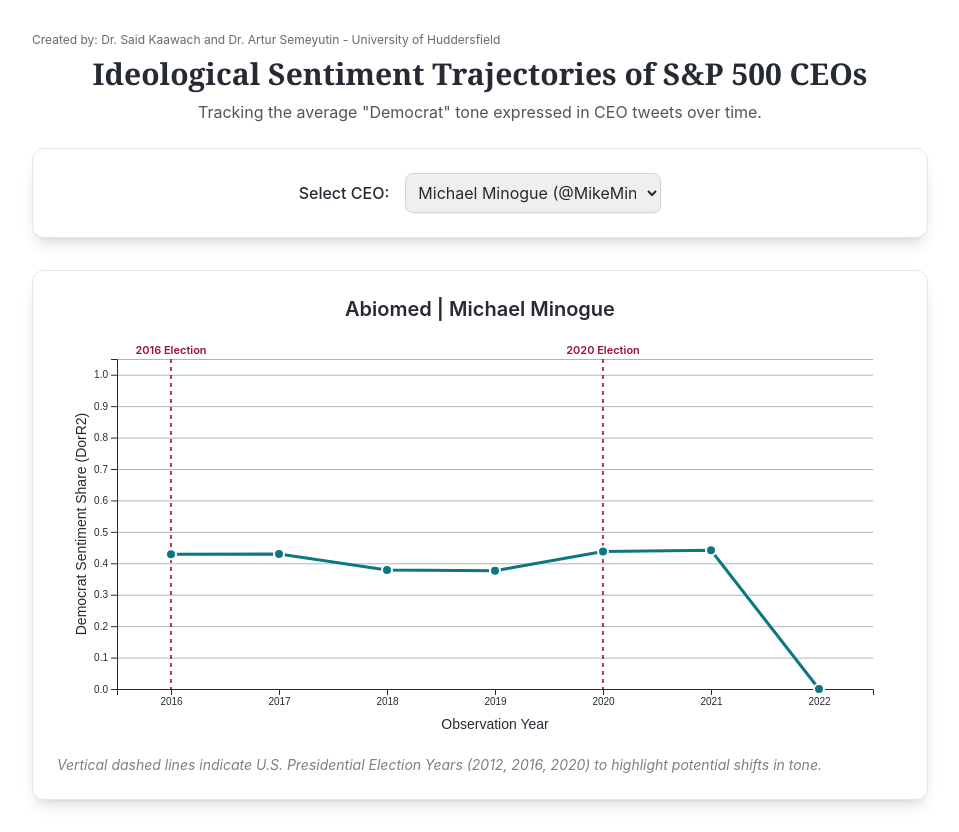
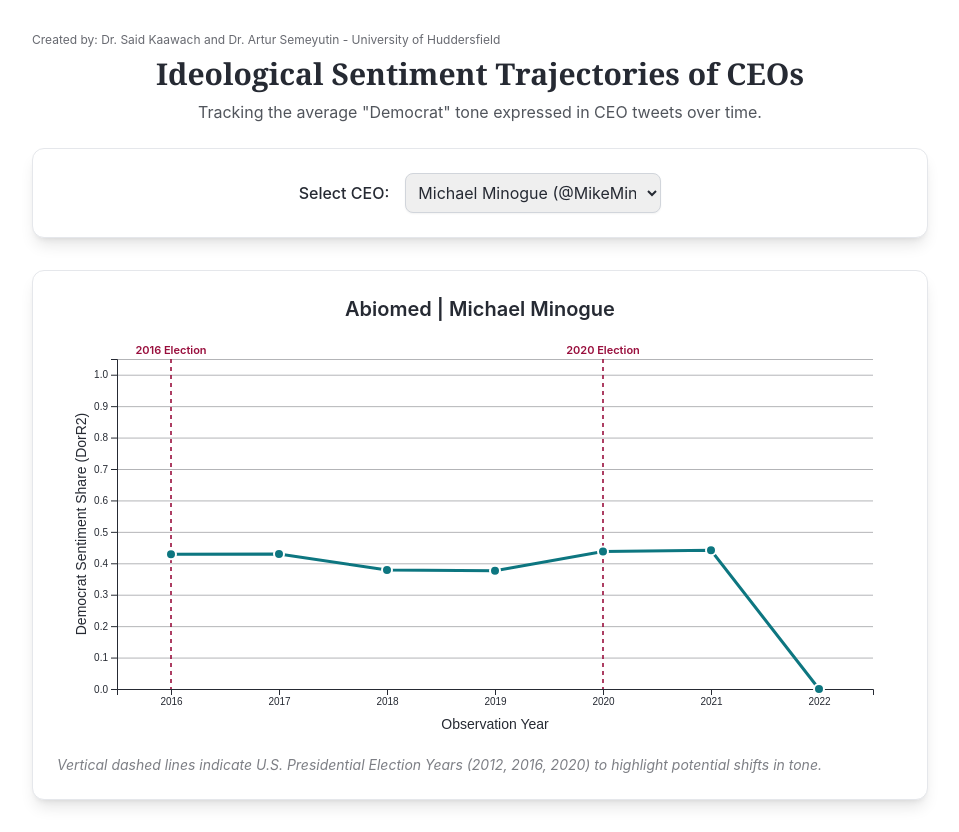
Before and after one commit to SaidKaawach/ceo-politicaltone, a plain HTML site: page index.html in a window 1280 px wide. Shown: the whole page, without its empty margins (160-1119 px from the left). Drawn offline with nearby package versions, Linux system fonts and the light colour scheme.

Commit message:
Update index.html

```diff
--- a/index.html
+++ b/index.html
@@ -60,7 +60,7 @@
 
         <header class="text-center mb-6">
             <!-- Title uses serif font and FT Slate color -->
-            <h1 class="text-3xl font-serif font-bold text-ft-slate mb-2">Ideological Sentiment Trajectories of S&P 500 CEOs</h1>
+            <h1 class="text-3xl font-serif font-bold text-ft-slate mb-2">Ideological Sentiment Trajectories of CEOs</h1>
             <p class="text-ft-slate/80">Tracking the average "Democrat" tone expressed in CEO tweets over time.</p>
         </header>
 
```
